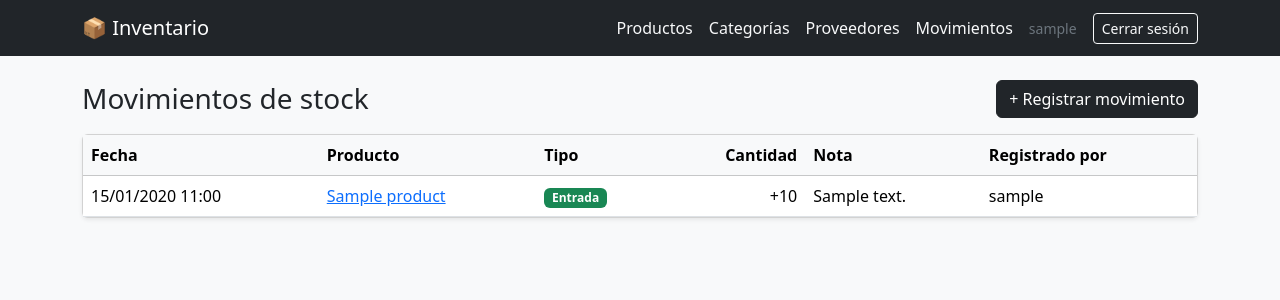
After one commit to BryanE-sketch/Django---Sistema-de-inventario-, a Django app: page /movimientos/ in a window 1280 px wide. The commit adds this page. Shown: the top 300 px of the page. Run offline with Django 5.2, Linux system fonts and the light colour scheme; a user stored in the database is signed in; tables that the repository leaves empty hold one stand-in row (values such as "Sample post").

Commit message:
Fase 4: movimientos de entrada y salida con actualización automática del stock

```diff
--- a/inventory/models.py
+++ b/inventory/models.py
@@ -1,6 +1,7 @@
 from django.conf import settings
 from django.core.validators import MinValueValidator
-from django.db import models
+from django.core.exceptions import ValidationError
+from django.db import models, transaction
 from django.urls import reverse
 
 
@@ -121,3 +122,30 @@ class StockMovement(models.Model):
 
     def __str__(self):
         return f'{self.get_movement_type_display()} de {self.quantity} - {self.product.name}'
+
+    def clean(self):
+        if self.movement_type == self.MovementType.OUT and self.product_id and self.quantity:
+            if self.quantity > self.product.stock:
+                raise ValidationError({
+                    'quantity': f'Stock insuficiente. Disponible: {self.product.stock} unidades.'
+                })
+
+    def save(self, *args, **kwargs):
+        if not self._state.adding:
+            raise ValueError('Los movimientos de stock no se pueden modificar.')
+
+        with transaction.atomic():
+            product = Product.objects.select_for_update().get(pk=self.product_id)
+
+            if self.movement_type == self.MovementType.OUT:
+                if self.quantity > product.stock:
+                    raise ValidationError(
+                        f'Stock insuficiente. Disponible: {product.stock} unidades.'
+                    )
+                product.stock -= self.quantity
+            else:
+                product.stock += self.quantity
+
+            product.save(update_fields=['stock', 'updated_at'])
+            super().save(*args, **kwargs)
+            self.product = product
--- /dev/null
+++ b/inventory/templates/inventory/movement_list.html
@@ -0,0 +1,67 @@
+{% extends 'base.html' %}
+
+{% block title %}Movimientos de stock{% endblock %}
+
+{% block content %}
+<div class="d-flex justify-content-between align-items-center mb-3">
+    <h1 class="h3 mb-0">Movimientos de stock</h1>
+    <a href="{% url 'inventory:movement_create' %}" class="btn btn-dark">+ Registrar movimiento</a>
+</div>
+
+<div class="card shadow-sm">
+    <div class="table-responsive">
+        <table class="table table-hover align-middle mb-0">
+            <thead class="table-light">
+                <tr>
+                    <th>Fecha</th>
+                    <th>Producto</th>
+                    <th>Tipo</th>
+                    <th class="text-end">Cantidad</th>
+                    <th>Nota</th>
+                    <th>Registrado por</th>
+                </tr>
+            </thead>
+            <tbody>
+                {% for movement in movements %}
+                <tr>
+                    <td class="text-nowrap">{{ movement.created_at|date:"d/m/Y H:i" }}</td>
+                    <td><a href="{{ movement.product.get_absolute_url }}">{{ movement.product.name }}</a></td>
+                    <td>
+                        {% if movement.movement_type == 'IN' %}
+                        <span class="badge text-bg-success">{{ movement.get_movement_type_display }}</span>
+                        {% else %}
+                        <span class="badge text-bg-danger">{{ movement.get_movement_type_display }}</span>
+                        {% endif %}
+                    </td>
+                    <td class="text-end">
+                        {% if movement.movement_type == 'IN' %}+{% else %}-{% endif %}{{ movement.quantity }}
+                    </td>
+                    <td>{{ movement.note|default:"—" }}</td>
+                    <td>{{ movement.created_by|default:"—" }}</td>
+                </tr>
+                {% empty %}
+                <tr>
+                    <td colspan="6" class="text-center text-muted py-4">No hay movimientos registrados todavía.</td>
+                </tr>
+                {% endfor %}
+            </tbody>
+        </table>
+    </div>
+</div>
+
+{% if is_paginated %}
+<nav class="mt-3">
+    <ul class="pagination justify-content-center">
+        {% if page_obj.has_previous %}
+        <li class="page-item"><a class="page-link" href="?page={{ page_obj.previous_page_number }}">Anterior</a></li>
+        {% endif %}
+        <li class="page-item disabled">
+            <span class="page-link">Página {{ page_obj.number }} de {{ page_obj.paginator.num_pages }}</span>
+        </li>
+        {% if page_obj.has_next %}
+        <li class="page-item"><a class="page-link" href="?page={{ page_obj.next_page_number }}">Siguiente</a></li>
+        {% endif %}
+    </ul>
+</nav>
+{% endif %}
+{% endblock %}
--- a/inventory/templates/inventory/product_detail.html
+++ b/inventory/templates/inventory/product_detail.html
@@ -8,7 +8,9 @@
         <h1 class="h3 mb-0">{{ product.name }}</h1>
         <span class="text-muted">SKU: {{ product.sku }}</span>
     </div>
-    <div class="d-flex gap-2">
+       <div class="d-flex flex-wrap gap-2">
+        <a href="{% url 'inventory:movement_create' %}?product={{ product.pk }}&type=IN" class="btn btn-success">+ Entrada</a>
+        <a href="{% url 'inventory:movement_create' %}?product={{ product.pk }}&type=OUT" class="btn btn-danger">− Salida</a>
         <a href="{% url 'inventory:product_list' %}" class="btn btn-outline-secondary">Volver</a>
         <a href="{% url 'inventory:product_update' product.pk %}" class="btn btn-dark">Editar</a>
     </div>
--- a/inventory/urls.py
+++ b/inventory/urls.py
@@ -22,4 +22,8 @@ urlpatterns = [
     path('proveedores/nuevo/', views.SupplierCreateView.as_view(), name='supplier_create'),
     path('proveedores/<int:pk>/editar/', views.SupplierUpdateView.as_view(), name='supplier_update'),
     path('proveedores/<int:pk>/eliminar/', views.SupplierDeleteView.as_view(), name='supplier_delete'),
+
+    # Movimientos de stock
+    path('movimientos/', views.StockMovementListView.as_view(), name='movement_list'),
+    path('movimientos/nuevo/', views.StockMovementCreateView.as_view(), name='movement_create'),
 ]
--- a/inventory/views.py
+++ b/inventory/views.py
@@ -3,12 +3,11 @@ from django.contrib.auth.mixins import LoginRequiredMixin
 from django.contrib.messages.views import SuccessMessageMixin
 from django.db.models import Count, ProtectedError
 from django.shortcuts import redirect
-from django.urls import reverse_lazy
+from django.urls import reverse, reverse_lazy
 from django.views.generic import CreateView, DeleteView, DetailView, ListView, UpdateView
 
-from .forms import CategoryForm, ProductForm, SupplierForm
-from .models import Category, Product, Supplier
-
+from .forms import CategoryForm, ProductForm, StockMovementForm, SupplierForm
+from .models import Category, Product, StockMovement, Supplier
 
 class ProtectedDeleteMixin:
     protected_message = 'No se puede eliminar porque tiene productos asociados.'
@@ -149,3 +148,55 @@ class SupplierDeleteView(LoginRequiredMixin, ProtectedDeleteMixin, DeleteView):
     extra_context = {
         'cancel_url': reverse_lazy('inventory:supplier_list'),
     }
+
+
+
+
+class StockMovementListView(LoginRequiredMixin, ListView):
+    model = StockMovement
+    template_name = 'inventory/movement_list.html'
+    context_object_name = 'movements'
+    paginate_by = 20
+
+    def get_queryset(self):
+        return StockMovement.objects.select_related('product', 'created_by')
+
+
+class StockMovementCreateView(LoginRequiredMixin, SuccessMessageMixin, CreateView):
+    model = StockMovement
+    form_class = StockMovementForm
+    template_name = 'inventory/form.html'
+
+    def get_initial(self):
+        initial = super().get_initial()
+        product_id = self.request.GET.get('product')
+        movement_type = self.request.GET.get('type')
+        if product_id and product_id.isdigit():
+            initial['product'] = product_id
+        if movement_type in StockMovement.MovementType.values:
+            initial['movement_type'] = movement_type
+        return initial
+
+    def get_context_data(self, **kwargs):
+        context = super().get_context_data(**kwargs)
+        context['title'] = 'Registrar movimiento de stock'
+        product_id = self.request.GET.get('product')
+        if product_id and product_id.isdigit():
+            context['cancel_url'] = reverse('inventory:product_detail', args=[product_id])
+        else:
+            context['cancel_url'] = reverse('inventory:movement_list')
+        return context
+
+    def form_valid(self, form):
+        form.instance.created_by = self.request.user
+        return super().form_valid(form)
+
+    def get_success_url(self):
+        return self.object.product.get_absolute_url()
+
+    def get_success_message(self, cleaned_data):
+        movement = self.object
+        return (
+            f'{movement.get_movement_type_display()} de {movement.quantity} unidades registrada. '
+            f'Stock actual de {movement.product.name}: {movement.product.stock}.'
+        )
--- a/templates/base.html
+++ b/templates/base.html
@@ -16,6 +16,7 @@
                 <a class="nav-link text-light" href="{% url 'inventory:product_list' %}">Productos</a>
                 <a class="nav-link text-light" href="{% url 'inventory:category_list' %}">Categorías</a>
                 <a class="nav-link text-light" href="{% url 'inventory:supplier_list' %}">Proveedores</a>
+                <a class="nav-link text-light" href="{% url 'inventory:movement_list' %}">Movimientos</a>
                    <span class="text-secondary small">{{ user.username }}</span>
                    <form method="post" action="{% url 'logout' %}" class="m-0">
                        {% csrf_token %}
```
Also changed, not shown: inventory/forms.py (+11 -1 lines).
